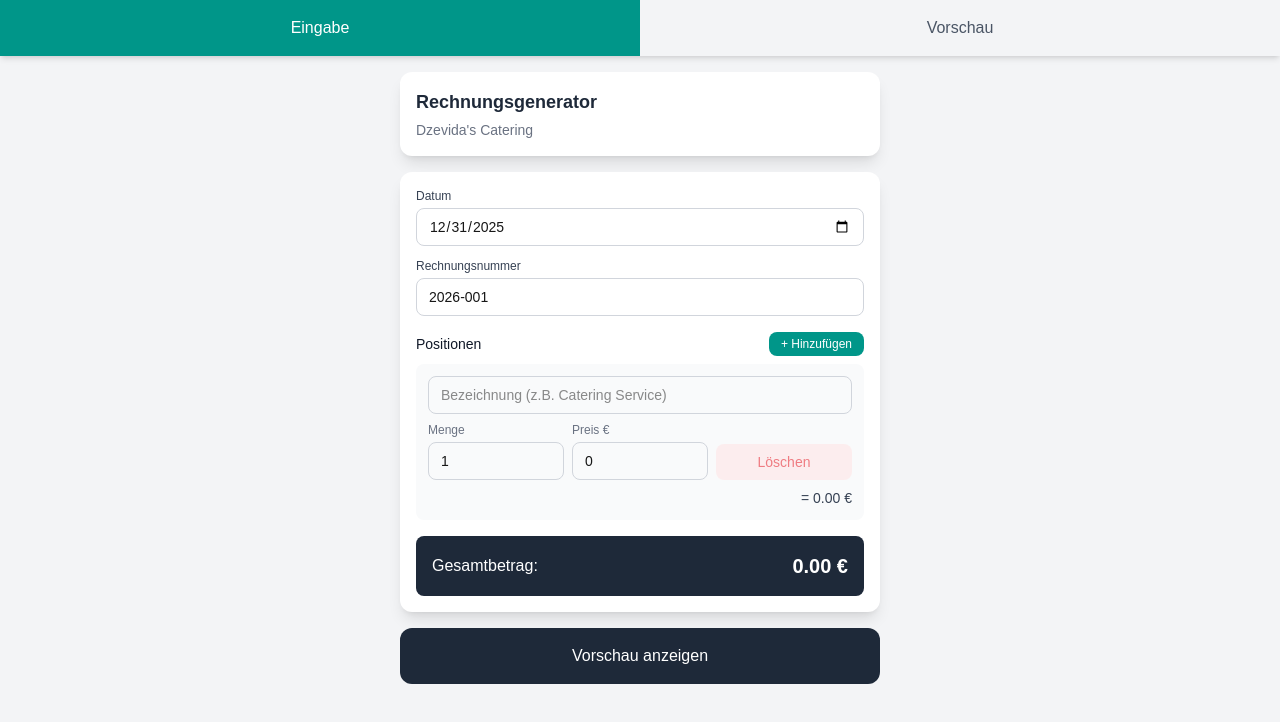
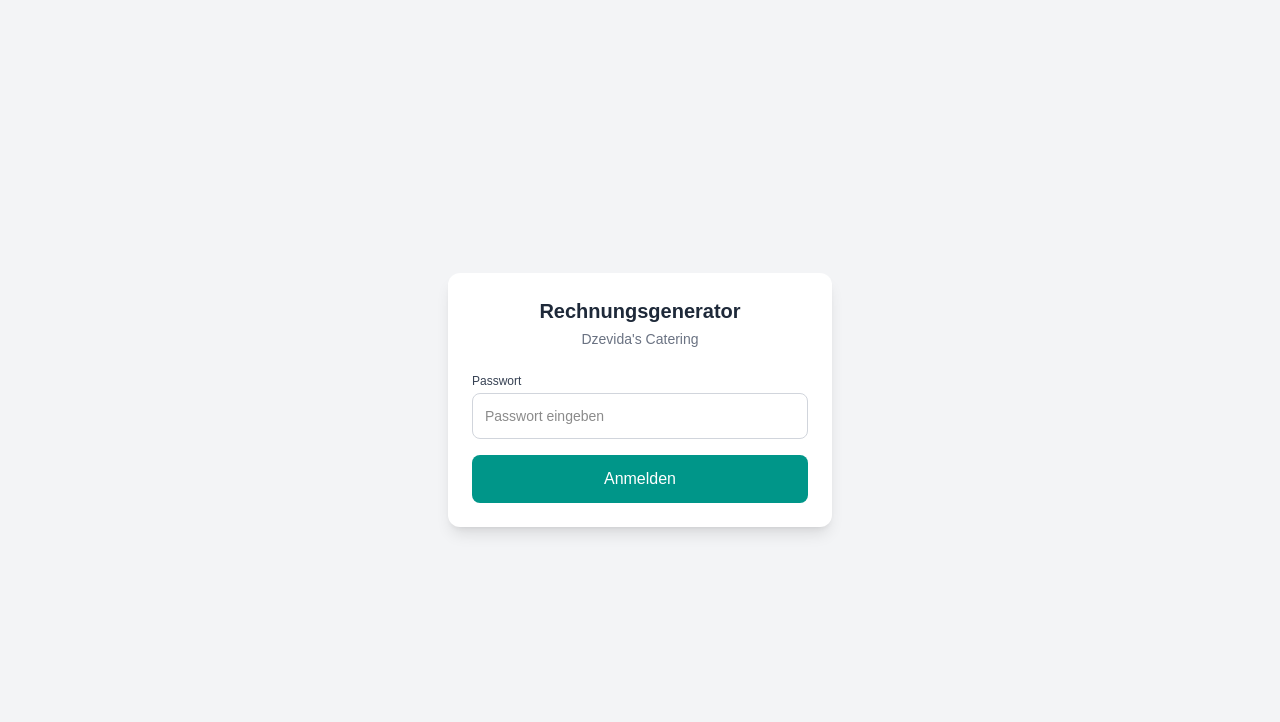
Before and after one commit to Eddid1994/dzevidas-rechnungsgenerator, a Next.js app: page / in a window 1280 px wide. Shown: the top 722 px of the page. Built offline with nearby package versions, Linux system fonts and the light colour scheme.

Commit message:
Passwortschutz hinzugefügt

```diff
--- a/src/app/page.tsx
+++ b/src/app/page.tsx
@@ -7,6 +7,8 @@ import { InvoiceData } from "@/types/invoice";
 import { v4 as uuidv4 } from "uuid";
 
 const STORAGE_KEY = "dzevidas-last-invoice-number";
+const AUTH_STORAGE_KEY = "dzevidas-auth";
+const PASSWORD = "papahabdichlieb";
 
 function getNextInvoiceNumber(): string {
   if (typeof window === "undefined") return "2026-001";
@@ -44,17 +46,34 @@ export default function Home() {
     rechnungsnummer: "2026-001",
     items: [{ id: uuidv4(), bezeichnung: "", menge: 1, preis: 0 }],
   });
-  const [isInitialized, setIsInitialized] = useState(false);
+  const [isAuthenticated, setIsAuthenticated] = useState(false);
+  const [passwordInput, setPasswordInput] = useState("");
+  const [passwordError, setPasswordError] = useState(false);
 
-  // Load next invoice number on mount
+  // Check authentication and load invoice number on mount
   useEffect(() => {
+    // Check if already authenticated
+    const authStatus = localStorage.getItem(AUTH_STORAGE_KEY);
+    if (authStatus === "true") {
+      setIsAuthenticated(true);
+    }
+
     const nextNumber = getNextInvoiceNumber();
     setInvoiceData((prev) => ({
       ...prev,
       rechnungsnummer: nextNumber,
     }));
-    setIsInitialized(true);
   }, []);
+
+  const handleLogin = () => {
+    if (passwordInput === PASSWORD) {
+      setIsAuthenticated(true);
+      setPasswordError(false);
+      localStorage.setItem(AUTH_STORAGE_KEY, "true");
+    } else {
+      setPasswordError(true);
+    }
+  };
 
   const handlePrint = () => {
     // Save the current invoice number before printing
@@ -74,6 +93,54 @@ export default function Home() {
     });
     setActiveTab("form");
   };
+
+  // Show login screen if not authenticated
+  if (!isAuthenticated) {
+    return (
+      <div className="min-h-screen bg-gray-100 flex items-center justify-center p-4">
+        <div className="bg-white rounded-xl shadow-lg p-6 w-full max-w-sm">
+          <h1 className="text-xl font-bold text-gray-800 mb-1 text-center">
+            Rechnungsgenerator
+          </h1>
+          <p className="text-sm text-gray-500 mb-6 text-center">
+            Dzevida&apos;s Catering
+          </p>
+
+          <div className="space-y-4">
+            <div>
+              <label className="block text-xs font-medium text-gray-700 mb-1">
+                Passwort
+              </label>
+              <input
+                type="password"
+                value={passwordInput}
+                onChange={(e) => {
+                  setPasswordInput(e.target.value);
+                  setPasswordError(false);
+                }}
+                onKeyDown={(e) => {
+                  if (e.key === "Enter") handleLogin();
+                }}
+                placeholder="Passwort eingeben"
+                className={`w-full px-3 py-3 text-sm border rounded-lg focus:outline-none focus:ring-2 focus:ring-teal-500 ${
+                  passwordError ? "border-red-500" : "border-gray-300"
+                }`}
+              />
+              {passwordError && (
+                <p className="text-red-500 text-xs mt-1">Falsches Passwort</p>
+              )}
+            </div>
+            <button
+              onClick={handleLogin}
+              className="w-full py-3 bg-teal-600 text-white rounded-lg font-medium hover:bg-teal-700 transition-colors"
+            >
+              Anmelden
+            </button>
+          </div>
+        </div>
+      </div>
+    );
+  }
 
   return (
     <div className="min-h-screen bg-gray-100">
```
